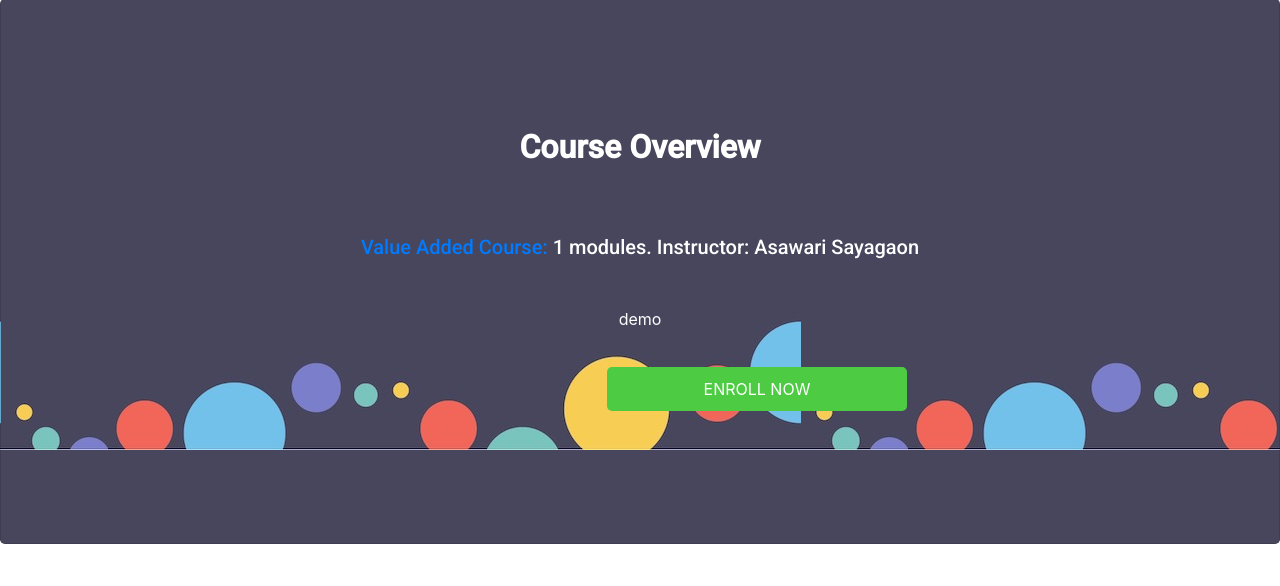
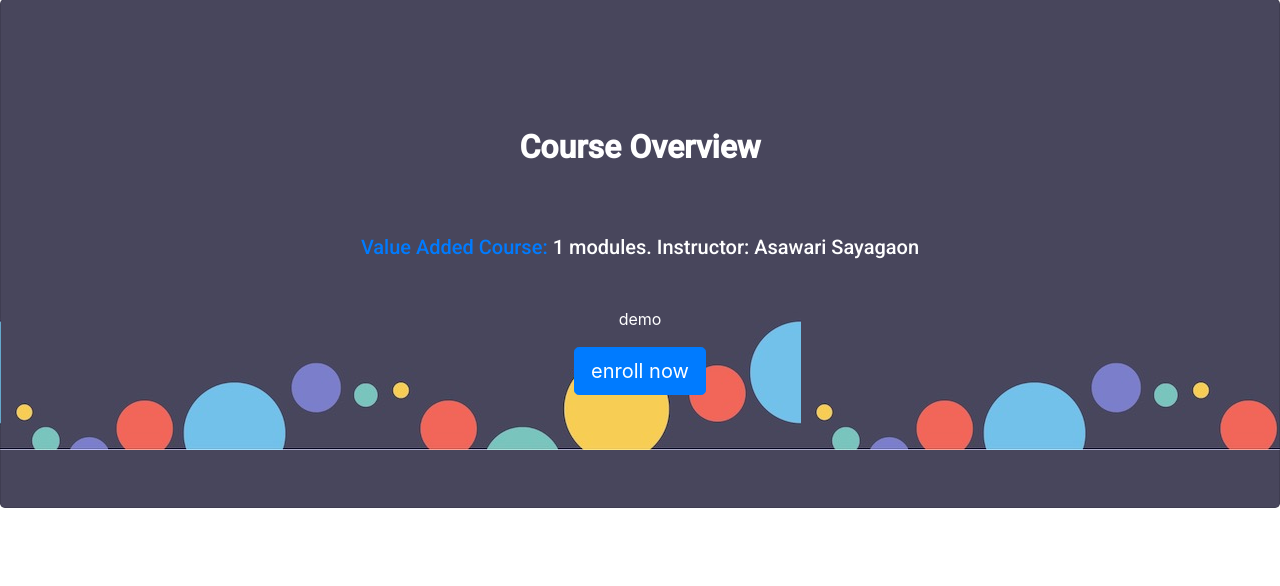
Before and after one commit to Nisha1607/WCE-Value-Added-Course, a Django app: a page that uses templates/courses/course/detail.html in a window 1280 px wide. Shown: the part 214-800 px from the top of the page. Run offline with Django 3.2, Linux system fonts and the light colour scheme; a user stored in the database is signed in; data comes from the database, SQL or seed files in the repository; some libraries are stand-ins or nearby versions.

Commit message:
Update detail.html

```diff
--- a/templates/courses/course/detail.html
+++ b/templates/courses/course/detail.html
@@ -25,14 +25,9 @@
       </h5>
       {{ object.overview|linebreaks }}
       {% if request.user.is_authenticated %}
-          <form action="{% url "student_enroll_course" %}" method="post">
-
-              {{ enroll_form }}
-              {% csrf_token %}
-
-              <div style="margin-left:550px">
-              <input type="submit" class="btn btn-primary btn-lg" value="Enroll now">
-            </div>
+           <a href="http://www.walchandsangli.ac.in/" class="btn btn-primary btn-lg">
+              enroll now
+          </a>
 
 
       {% else %}
```
